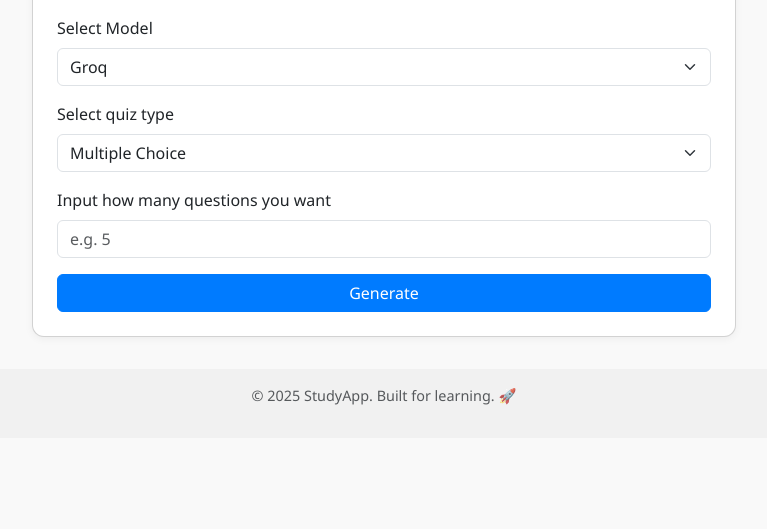
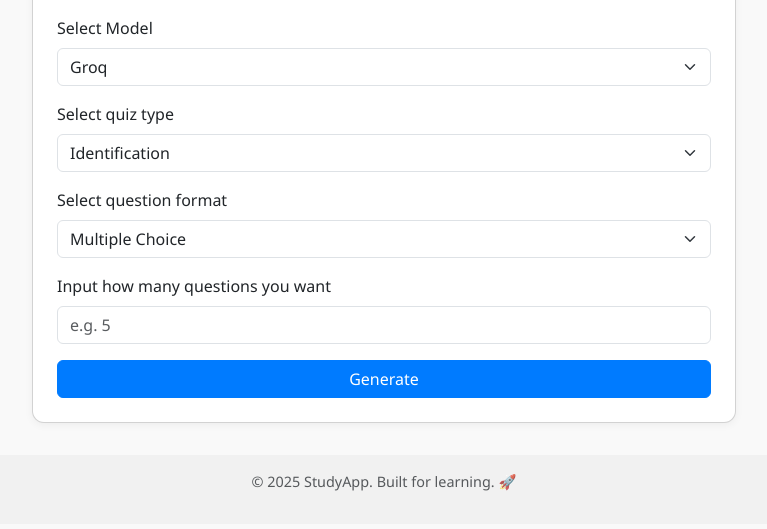
Before and after one commit to peejaykoy12345/Scholarly, a Flask app: page /quick_quiz in a window 1280 px wide. Shown: the part 271-800 px from the top of the page, without its empty margins (256-1023 px from the left). Run offline with Flask 3, Linux system fonts and the light colour scheme; the visitor is signed in with stand-in values (Sample User, id 1); data that the repository does not hold is empty; some libraries are stand-ins or nearby versions.

Commit message:
Commit CheckPoint #1

````diff
--- a/Scholarly/__init__.py
+++ b/Scholarly/__init__.py
@@ -2,12 +2,15 @@ from flask import Flask
 from flask_sqlalchemy import SQLAlchemy
 from flask_bcrypt import Bcrypt
 from flask_login import LoginManager
+from flask_migrate import Migrate
 
 app = Flask(__name__)
 app.config['SECRET_KEY'] = 'your_secret_key'
 app.config['SQLALCHEMY_DATABASE_URI'] = 'sqlite:///site.db'
 
 db = SQLAlchemy(app)
+
+migrate = Migrate(app, db)
 
 bcrypt = Bcrypt(app)
 
--- a/Scholarly/forms.py
+++ b/Scholarly/forms.py
@@ -55,6 +55,7 @@ class CreateAINotes(FlaskForm):
 class CreateQuizForm(FlaskForm):
     note = SelectField('Select Note', coerce=int, validators=[DataRequired()])
     model = SelectField('Select Model', choices=[('Groq', 'Groq')], validators=[DataRequired()])
-    quiz_type = SelectField('Select quiz type', choices=[('Multiple Choice', 'Multiple Choice'), ('Situational', 'Situational')], validators=[DataRequired()])
+    quiz_type = SelectField('Select quiz type', choices=[('Identification', 'Identification'), ('Situational', 'Situational')], validators=[DataRequired()])
+    answer_format = SelectField('Select question format', choices=[("Multiple Choice", "Multiple Choice"), ("No Choices", "No Choices"), ("Essay form", "Essay form")], validators=[DataRequired()])
     question_count = IntegerField('Input how many questions you want', validators=[DataRequired(), NumberRange(min=1, max=30)])
     submit = SubmitField('Generate')
--- a/Scholarly/models.py
+++ b/Scholarly/models.py
@@ -31,6 +31,7 @@ class Quiz(db.Model):
     title = db.Column(db.String(), nullable=False)
     model_used = db.Column(db.String(50), nullable=False, default='Groq')
     quiz_type = db.Column(db.String(20), nullable=False)
+    answer_format = db.Column(db.String(20), nullable=True, server_default="Multiple Choice")
     questions_json = db.Column(db.Text(), nullable=False)
     results = db.relationship('QuizResult', backref='quiz', lazy=True)
     date_created = db.Column(db.DateTime, nullable=False, default=datetime.utcnow)
--- /dev/null
+++ b/Scholarly/routes/AI/grader.py
@@ -0,0 +1,69 @@
+import requests
+from os import getenv
+from dotenv import load_dotenv
+
+load_dotenv()
+api_key = getenv("GROQ_API_KEY")
+
+url = "https://api.groq.com/openai/v1/chat/completions"
+headers = {
+    "Authorization": f"Bearer {api_key}",
+    "Content-Type": "application/json"
+}
+
+import requests
+import os
+import json
+from dotenv import load_dotenv
+
+load_dotenv()
+api_key = os.getenv("GROQ_API_KEY")
+
+url = "https://api.groq.com/openai/v1/chat/completions"
+headers = {
+    "Authorization": f"Bearer {api_key}",
+    "Content-Type": "application/json"
+}
+
+def grade_paper(question: str, answer: str, answer_format: str) -> dict:
+    system_prompt = f"""
+    You are an AI grading assistant.
+
+    The Answer Format should be {answer_format} if not automatically WRONG and say wrong answer format in the explanation
+
+    Given a quiz question and a student's answer, respond ONLY in the following JSON format:
+
+    {
+      "result": "Correct" or "Wrong",
+      "correct_answer": "What could be a possible correct answer?",
+      "explanation": "Explain why it is correct or wrong."
+    }
+
+    ⚠️ STRICT RULES:
+    - NO markdown, backticks, or formatting like ```json.
+    - Only return plain JSON as text. No extra commentary.
+    - The "result" must be either "Correct" or "Wrong".
+    - Keep the explanation clear and short.
+    - Be as fair as possible
+    """
+
+    data = {
+        "model": "meta-llama/llama-4-scout-17b-16e-instruct",
+        "messages": [
+            {"role": "system", "content": system_prompt},
+            {"role": "user", "content": f"Question: {question}\nAnswer: {answer}"}
+        ],
+        "temperature": 0.3,
+        "max_tokens": 512
+    }
+
+    response = requests.post(url, headers=headers, json=data)
+
+    try:
+        content = response.json()["choices"][0]["message"]["content"]
+        return json.loads(content)
+    except Exception as e:
+        return {
+            "error": str(e),
+            "raw_output": response.text
+        }
--- a/Scholarly/routes/AI/quiz_gen/quiz_gen_groq.py
+++ b/Scholarly/routes/AI/quiz_gen/quiz_gen_groq.py
@@ -12,7 +12,7 @@ headers = {
     "Content-Type": "application/json"
 }
 
-def generate_questions(input: str, quiz_type: str, question_count: int):
+def generate_questions(input: str, quiz_type: str, question_count: int, answer_format: str):
     assert quiz_type.lower() in ["multiple choice", "situational"], "Invalid quiz_type"
 
     system_prompt = f"""
@@ -20,36 +20,58 @@ def generate_questions(input: str, quiz_type: str, question_count: int):
 
         ⚠️ Respond ONLY in the following pure JSON format (no markdown, no explanations, no extra text):
 
+        If answer_format is "Multiple Choice":
         {{
         "input": "<original input text here>",
         "output": [
             {{
             "question": "What is the capital of France?",
             "choices": ["Berlin", "Madrid", "Paris", "Rome"],
-            "answer_index": 2
+            "answer_index": 2,
+            "answer_format": "Multiple Choice"
+            }}
+        ]
+        }}
+
+        If answer_format is "No Choices" or "Essay":
+        {{
+        "input": "<original input text here>",
+        "output": [
+            {{
+            "question": "Why is the sky blue?",
+            "answer_format": "No Choices"
             }},
-            ...
+            {{
+            "question": "Describe how a bill becomes a law.",
+            "answer_format": "Essay"
+            }}
         ]
         }}
 
         📝 Notes:
         - The number of items in "output" must exactly be {question_count}.
-        - The "choices" list must always have exactly 4 unique options.
-        - Only one choice should be correct (indicated by "answer_index").
-        - Do NOT include explanations or non-JSON content.
-        - DO NOT ADD ``` OR ANY SPECIAL CHARACTERS JUST PLAIN WORDS LIKE STRINGS
-        - Do not ADD backticks as it will ruin the json formatting
+        - Each question object must include "question" and "answer_format".
+        - For "Multiple Choice":
+            - Add exactly 4 options in "choices".
+            - Add an integer "answer_index" (0–3).
+        - For "No Choices" or "Essay":
+            - DO NOT include "choices" or "answer_index".
+        - All questions must match the `answer_format` value: "{answer_format}".
 
         🌐 Language Note:
-        - If the input text is in another language, generate the questions and choices in that same language.
+        - If the input text is in another language, generate the questions and answers in that same language.
 
-        📘 Special Instructions:
+        📘 Situational Instructions:
         If quiz_type is "situational":
-        - Frame each question as a realistic or practical scenario where the user must make a decision or judgment.
-        - Use real-life contexts such as daily decisions, ethical dilemmas, school/work situations, etc.
-        - The situation must be clearly described, and the question should test critical thinking or understanding of the scenario.
+        - Frame questions as real-life or practical situations requiring critical thinking.
+        - Focus on decision-making, ethics, or problem-solving in daily or academic settings.
         - Keep it concise but meaningful.
+
+        🚫 STRICTLY FORBIDDEN:
+        - No markdown, no backticks, no explanations.
+        - Only return valid raw JSON as shown above.
     """
+
 
 
     data = {
--- a/Scholarly/routes/quiz_routes.py
+++ b/Scholarly/routes/quiz_routes.py
@@ -6,6 +6,7 @@ from json import dumps
 from Scholarly import db
 from Scholarly.models import Notes, Quiz, QuizResult
 from Scholarly.forms import CreateQuizForm
+from Scholarly.routes.AI.grader import grade_paper
 from Scholarly.routes.AI.quiz_gen.quiz_gen_groq import generate_questions_but_with_long_text as generate_questions_using_groq
 
 quiz_bp = Blueprint("quiz", __name__)
@@ -96,12 +97,13 @@ def quick_quiz():
         model = form.model.data
         quiz_type = form.quiz_type.data
         question_count = form.question_count.data
+        answer_format = form.answer_format.data
 
         note = Notes.query.get_or_404(note_id)
         if note.owner_id != current_user.id:
             abort(403)
 
-        questions = generate_questions_using_groq(note.content, quiz_type, question_count)
+        questions = generate_questions_using_groq(note.content, quiz_type, question_count, answer_format)
 
         if isinstance(questions, dict) and "error" in questions:
             flash(questions["error"], "danger")
@@ -114,7 +116,8 @@ def quick_quiz():
             "questions": questions,
             "title": note.title,
             "quiz_type": quiz_type,
-            "model": model
+            "model": model,
+            "answer_format": answer_format
         }
 
         return render_template('view_quiz.html', quiz=session['temp_quiz'], questions=questions)
@@ -123,19 +126,33 @@ def quick_quiz():
         quiz_data = session['temp_quiz']
         questions = quiz_data['questions']
         results = []
+        for i, question in enumerate(questions):
+            user_input = request.form.get(f"answer_{i}")
 
-        for i, question in enumerate(questions):
-            selected = request.form.get(f"answer_{i}")
-            selected_index = int(selected) if selected else -1
-            correct_index = question["answer_index"]
+            if question['answer_format'] == "Multiple Choice":
+                selected_index = int(user_input) if user_input and user_input.isdigit() else -1
+                correct_index = question["answer_index"]
 
-            result = {
-                "question": question["question"],
-                "correct_answer": question["choices"][correct_index],
-                "user_answer": question["choices"][selected_index] if 0 <= selected_index < len(question["choices"]) else "N/A",
-                "explanation": question.get("explanation", "No explanation provided"),
-                "is_correct": selected_index == correct_index
-            }
+                result = {
+                    "question": question["question"],
+                    "correct_answer": question["choices"][correct_index],
+                    "user_answer": question["choices"][selected_index] if 0 <= selected_index < len(question["choices"]) else "N/A",
+                    "explanation": question.get("explanation", "No explanation provided"),
+                    "is_correct": selected_index == correct_index
+                }
+
+            elif question['answer_format'] == "No Choices":
+                question_string = question["question"]
+                answer_format = question.get("answer_format", "No Choices")
+                grade_data = grade_paper(question_string, user_input, answer_format)
+                result = {
+                    "question": question["question"],
+                    "correct_answer": grade_data.get("correct_answer", "N/A"),
+                    "user_answer": user_input or "",
+                    "explanation": grade_data.get("explanation", "No explanation provided"),
+                    "is_correct": grade_data.get("result", "") == "Correct"
+                }
+
             results.append(result)
 
         return render_template('view_results.html', results=results, quiz=quiz_data)
@@ -173,22 +190,25 @@ def view_quiz(quiz_id):
         question_counter = 0
 
         for question in questions:
-            form_key = f"answer_{question_counter}"
-            selected = request.form.get(form_key)
+            if quiz.answer_format == "Multiple Choice":
+                form_key = f"answer_{question_counter}"
+                selected = request.form.get(form_key)
 
-            selected_index = int(selected) if selected else -1
-            correct_index = question["answer_index"]
+                selected_index = int(selected) if selected else -1
+                correct_index = question["answer_index"]
 
-            result = QuizResult(
-                user_id=current_user.id,
-                quiz_id=quiz.id,
-                question=question["question"],
-                correct_answer=question["choices"][correct_index],
-                user_answer=question["choices"][selected_index] if 0 <= selected_index < len(question["choices"]) else "N/A",
-                explanation=question.get("explanation", "No explanation provided"),
-                is_correct=(selected_index == correct_index)
-            )
-            db.session.add(result)
+                result = QuizResult(
+                    user_id=current_user.id,
+                    quiz_id=quiz.id,
+                    question=question["question"],
+                    correct_answer=question["choices"][correct_index],
+                    user_answer=question["choices"][selected_index] if 0 <= selected_index < len(question["choices"]) else "N/A",
+                    explanation=question.get("explanation", "No explanation provided"),
+                    is_correct=(selected_index == correct_index)
+                )
+                db.session.add(result)
+            else:
+                pass
             question_counter += 1
 
         db.session.commit()
--- a/Scholarly/templates/create_quick_quiz.html
+++ b/Scholarly/templates/create_quick_quiz.html
@@ -1,5 +1,6 @@
 {% extends "layout.html" %}
 {% block title %}Generate Quiz{% endblock %}
+
 {% block content %}
 <div class="content-wrapper">
   <div class="card p-4">
@@ -23,6 +24,11 @@
       </div>
 
       <div class="mb-3">
+        {{ form.answer_format.label(class="form-label") }}
+        {{ form.answer_format(class="form-select") }}
+      </div>
+
+      <div class="mb-3">
         {{ form.question_count.label(class="form-label") }}
         {{ form.question_count(class="form-control", placeholder="e.g. 5") }}
       </div>
--- a/Scholarly/templates/login.html
+++ b/Scholarly/templates/login.html
@@ -48,7 +48,7 @@
 
       <div class="border-top pt-3 text-center">
         <small class="text-muted">
-          Need an account? <a href="{{ url_for('register') }}">Register</a>
+          Need an account? <a href="{{ url_for('auth.register') }}">Register</a>
         </small>
       </div>
     </form>
--- a/requirements.txt
+++ b/requirements.txt
@@ -1,5 +1,6 @@
 Flask
 Flask-SQLAlchemy
+flask-migrate
 Flask-Login
 Flask-WTF
 Flask-Bcrypt
````
Also changed, not shown: Scholarly/routes/auth_routes.py (+4 -4 lines), Scholarly/templates/quizzes.html (+12 -0 lines), Scholarly/templates/view_quiz.html (+14 -0 lines), 1 other file.
